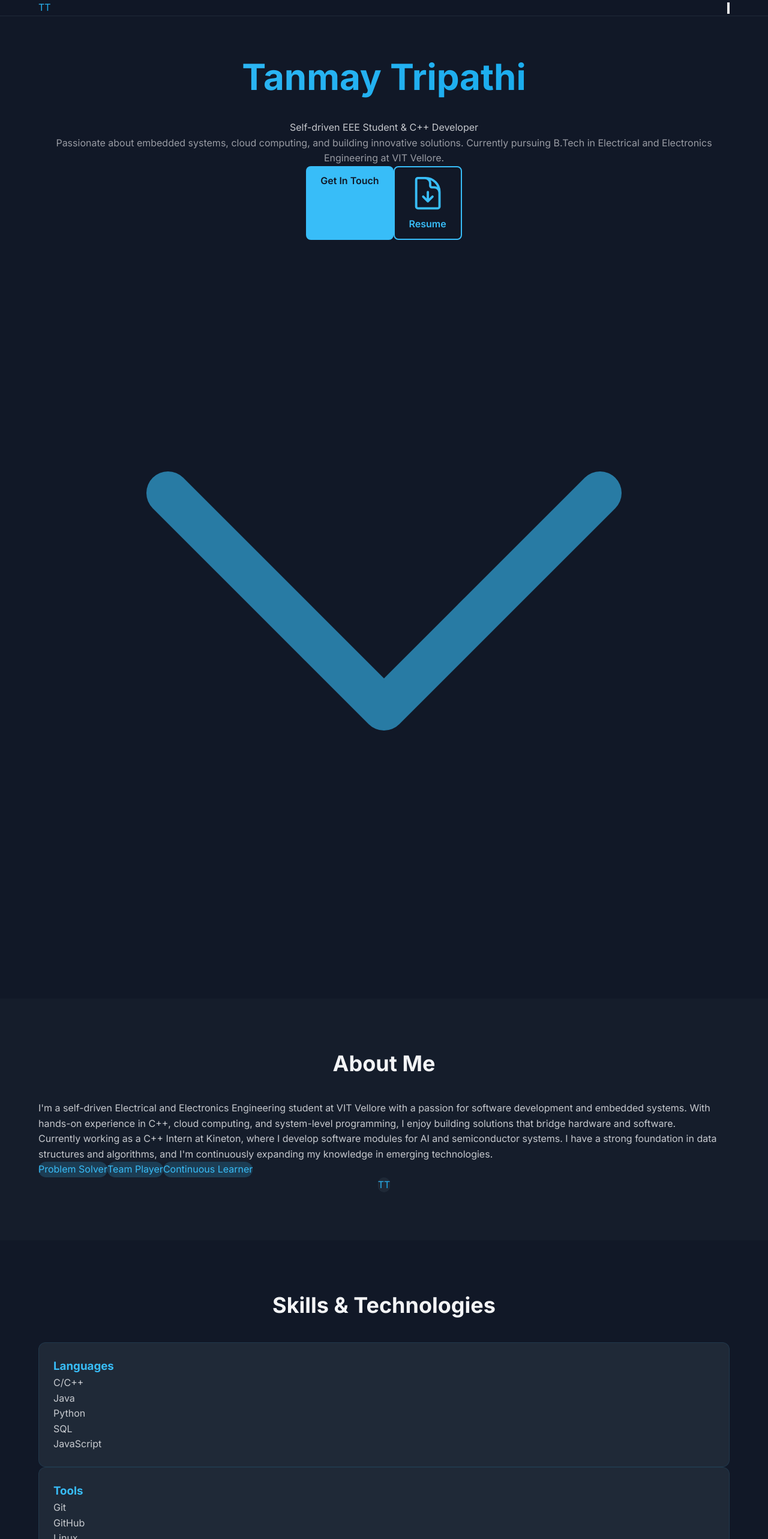
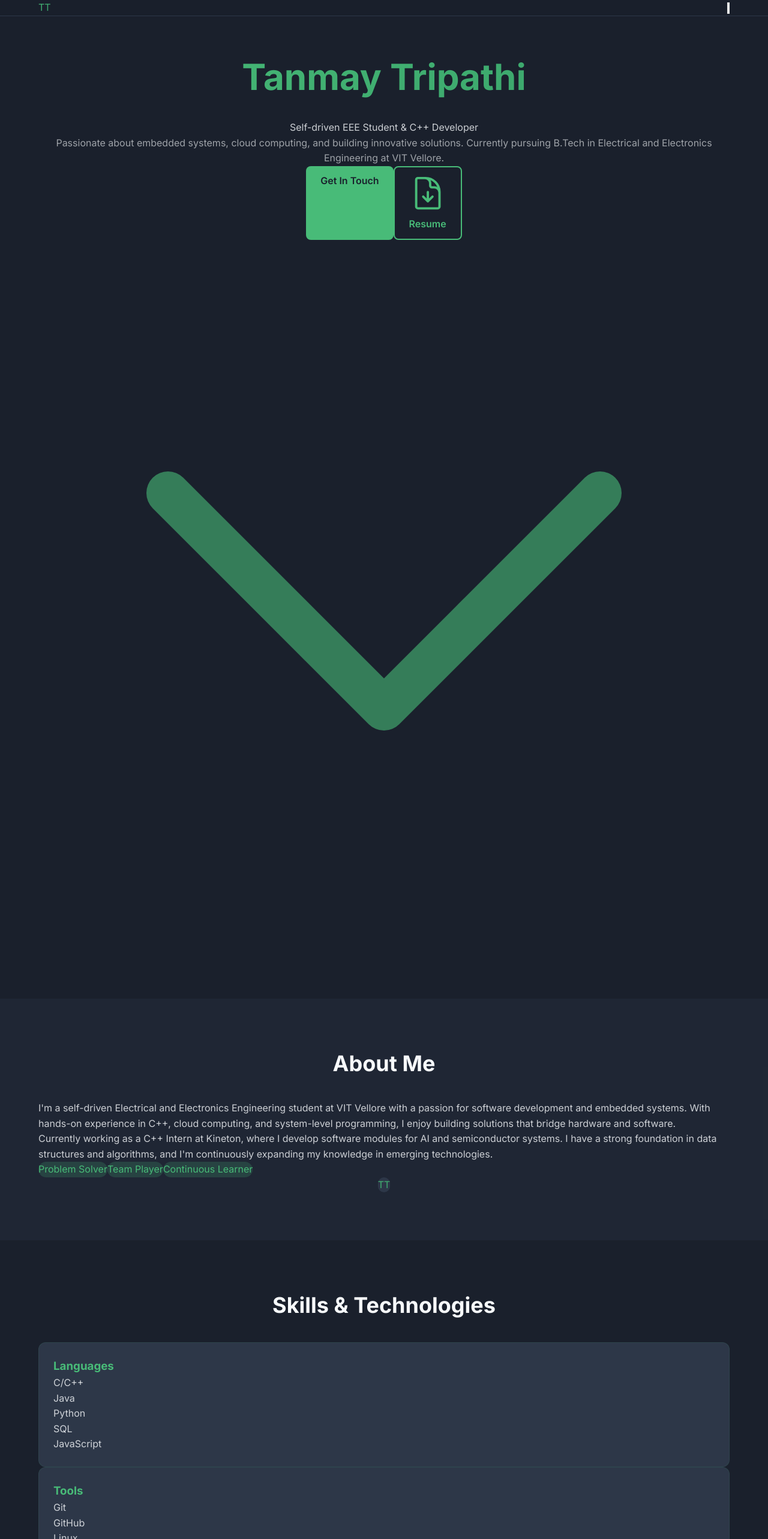
Before and after one commit to rhyode/portfolio, a Next.js app: page / in a window 1280 px wide. Shown: the top 2566 px of the page at 60% size. Built offline with nearby package versions, Linux system fonts and the light colour scheme.

Commit message:
Update to green slate color scheme for better accessibility and uniqueness

```diff
--- a/src/app/globals.css
+++ b/src/app/globals.css
@@ -13,7 +13,7 @@
 
     html {
         scroll-behavior: smooth;
-        background-color: #111827;
+        background-color: #1a202c;
     }
 
     body {
@@ -22,8 +22,8 @@
             system-ui,
             -apple-system,
             sans-serif;
-        background-color: #111827;
-        color: #f3f4f6;
+        background-color: #1a202c;
+        color: #f7fafc;
         line-height: 1.6;
         overflow-x: hidden;
     }
@@ -34,27 +34,27 @@
     }
 
     ::-webkit-scrollbar-track {
-        background: #111827;
+        background: #1a202c;
     }
 
     ::-webkit-scrollbar-thumb {
-        background: #1f2937;
+        background: #2d3748;
         border-radius: 4px;
     }
 
     ::-webkit-scrollbar-thumb:hover {
-        background: #38bdf8;
+        background: #48bb78;
     }
 
     /* Selection styling */
     ::selection {
-        background: #38bdf8;
-        color: #111827;
+        background: #48bb78;
+        color: #1a202c;
     }
 
     /* Focus styles for accessibility */
     *:focus {
-        outline: 2px solid #38bdf8;
+        outline: 2px solid #48bb78;
         outline-offset: 2px;
     }
 }
@@ -66,8 +66,8 @@
         border-radius: 0.5rem;
         transition: all 0.3s ease;
         transform: scale(1);
-        background-color: #38bdf8;
-        color: #111827;
+        background-color: #48bb78;
+        color: #1a202c;
         border: none;
         cursor: pointer;
         text-decoration: none;
@@ -75,7 +75,7 @@
     }
 
     .btn-primary:hover {
-        background-color: #0ea5e9;
+        background-color: #38a169;
         transform: scale(1.05);
     }
 
@@ -84,8 +84,8 @@
         padding: 0.75rem 1.5rem;
         border-radius: 0.5rem;
         transition: all 0.3s ease;
-        border: 2px solid #38bdf8;
-        color: #38bdf8;
+        border: 2px solid #48bb78;
+        color: #48bb78;
         background-color: transparent;
         cursor: pointer;
         text-decoration: none;
@@ -93,8 +93,8 @@
     }
 
     .btn-secondary:hover {
-        background-color: #38bdf8;
-        color: #111827;
+        background-color: #48bb78;
+        color: #1a202c;
     }
 
     .section-padding {
@@ -116,7 +116,7 @@
         font-size: 2.25rem;
         font-weight: 700;
         margin-bottom: 1.5rem;
-        background: linear-gradient(135deg, #38bdf8, #0ea5e9);
+        background: linear-gradient(135deg, #48bb78, #38a169);
         -webkit-background-clip: text;
         -webkit-text-fill-color: transparent;
         background-clip: text;
@@ -132,7 +132,7 @@
         font-size: 1.875rem;
         font-weight: 700;
         margin-bottom: 2rem;
-        color: #f3f4f6;
+        color: #f7fafc;
     }
 
     @media (min-width: 768px) {
@@ -145,27 +145,27 @@
         border-radius: 0.75rem;
         padding: 1.5rem;
         transition: all 0.3s ease;
-        background-color: #1f2937;
-        border: 1px solid rgba(56, 189, 248, 0.1);
+        background-color: #2d3748;
+        border: 1px solid rgba(72, 187, 120, 0.1);
     }
 
     .card:hover {
-        box-shadow: 0 10px 30px rgba(56, 189, 248, 0.2);
+        box-shadow: 0 10px 30px rgba(72, 187, 120, 0.2);
     }
 
     .nav-link {
         font-weight: 500;
         transition: color 0.3s ease;
-        color: #f3f4f6;
+        color: #f7fafc;
         text-decoration: none;
     }
 
     .nav-link:hover {
-        color: #38bdf8;
+        color: #48bb78;
     }
 
     .text-gradient {
-        background: linear-gradient(135deg, #38bdf8, #0ea5e9);
+        background: linear-gradient(135deg, #48bb78, #38a169);
         -webkit-background-clip: text;
         -webkit-text-fill-color: transparent;
         background-clip: text;
@@ -173,74 +173,74 @@
 
     .glass {
         backdrop-filter: blur(10px);
-        background: rgba(31, 41, 55, 0.3);
-        border: 1px solid rgba(56, 189, 248, 0.1);
+        background: rgba(45, 55, 72, 0.3);
+        border: 1px solid rgba(72, 187, 120, 0.1);
     }
 
     .glow-effect {
-        box-shadow: 0 0 20px rgba(56, 189, 248, 0.3);
+        box-shadow: 0 0 20px rgba(72, 187, 120, 0.3);
     }
 }
 
 @layer utilities {
     .bg-dark-bg {
-        background-color: #111827;
+        background-color: #1a202c;
     }
 
     .bg-dark-surface {
-        background-color: #1f2937;
+        background-color: #2d3748;
     }
 
     .bg-dark-surface\/30 {
-        background-color: rgba(31, 41, 55, 0.3);
+        background-color: rgba(45, 55, 72, 0.3);
     }
 
     .bg-dark-bg\/80 {
-        background-color: rgba(17, 24, 39, 0.8);
+        background-color: rgba(26, 32, 44, 0.8);
     }
 
     .bg-accent {
-        background-color: #38bdf8;
+        background-color: #48bb78;
     }
 
     .bg-accent-hover {
-        background-color: #0ea5e9;
+        background-color: #38a169;
     }
 
     .bg-dark-accent\/20 {
-        background-color: rgba(56, 189, 248, 0.2);
+        background-color: rgba(72, 187, 120, 0.2);
     }
 
     .text-dark-text {
-        color: #f3f4f6;
+        color: #f7fafc;
     }
 
     .text-dark-text\/80 {
-        color: rgba(243, 244, 246, 0.8);
+        color: rgba(247, 250, 252, 0.8);
     }
 
     .text-dark-text\/60 {
-        color: rgba(243, 244, 246, 0.6);
+        color: rgba(247, 250, 252, 0.6);
     }
 
     .text-dark-text\/40 {
-        color: rgba(243, 244, 246, 0.4);
+        color: rgba(247, 250, 252, 0.4);
     }
 
     .text-accent {
-        color: #38bdf8;
+        color: #48bb78;
     }
 
     .text-accent-hover {
-        color: #0ea5e9;
+        color: #38a169;
     }
 
     .border-dark-surface {
-        border-color: #1f2937;
+        border-color: #2d3748;
     }
 
     .border-accent {
-        border-color: #38bdf8;
+        border-color: #48bb78;
     }
 
     .animate-fade-in {
@@ -287,12 +287,12 @@
 
 @keyframes glow {
     from {
-        box-shadow: 0 0 5px #38bdf8;
+        box-shadow: 0 0 5px #48bb78;
     }
     to {
         box-shadow:
-            0 0 20px #38bdf8,
-            0 0 30px #38bdf8;
+            0 0 20px #48bb78,
+            0 0 30px #48bb78;
     }
 }
 
@@ -309,10 +309,10 @@
 @keyframes pulse-glow {
     0%,
     100% {
-        box-shadow: 0 0 5px rgba(56, 189, 248, 0.5);
+        box-shadow: 0 0 5px rgba(72, 187, 120, 0.5);
     }
     50% {
-        box-shadow: 0 0 20px rgba(56, 189, 248, 0.8);
+        box-shadow: 0 0 20px rgba(72, 187, 120, 0.8);
     }
 }
 
@@ -329,7 +329,7 @@
 
 /* Loading animation */
 .loading {
-    background: linear-gradient(90deg, #1f2937 25%, #111827 50%, #1f2937 75%);
+    background: linear-gradient(90deg, #2d3748 25%, #1a202c 50%, #2d3748 75%);
     background-size: 200% 100%;
     animation: loading 1.5s infinite;
 }
--- a/tailwind.config.js
+++ b/tailwind.config.js
@@ -9,44 +9,44 @@ module.exports = {
     extend: {
       colors: {
         // Custom dark theme colors
-        "dark-bg": "#111827",
-        "dark-surface": "#1F2937",
-        "dark-text": "#F3F4F6",
-        "dark-accent": "#38BDF8",
+        "dark-bg": "#1A202C",
+        "dark-surface": "#2D3748",
+        "dark-text": "#F7FAFC",
+        "dark-accent": "#48BB78",
 
         // Direct color definitions
         background: {
-          DEFAULT: "#111827",
-          secondary: "#1F2937",
+          DEFAULT: "#1A202C",
+          secondary: "#2D3748",
         },
         surface: {
-          DEFAULT: "#1F2937",
-          dark: "#111827",
+          DEFAULT: "#2D3748",
+          dark: "#1A202C",
         },
         text: {
-          DEFAULT: "#F3F4F6",
+          DEFAULT: "#F7FAFC",
           secondary: "#9CA3AF",
           muted: "#6B7280",
         },
         accent: {
-          DEFAULT: "#38BDF8",
-          hover: "#0EA5E9",
-          light: "#7DD3FC",
+          DEFAULT: "#48BB78",
+          hover: "#38A169",
+          light: "#68D391",
         },
       },
       backgroundColor: {
-        "dark-bg": "#111827",
-        "dark-surface": "#1F2937",
-        "dark-accent": "#38BDF8",
+        "dark-bg": "#1A202C",
+        "dark-surface": "#2D3748",
+        "dark-accent": "#48BB78",
       },
       textColor: {
-        "dark-text": "#F3F4F6",
-        "dark-accent": "#38BDF8",
-        "accent-hover": "#0EA5E9",
+        "dark-text": "#F7FAFC",
+        "dark-accent": "#48BB78",
+        "accent-hover": "#38A169",
       },
       borderColor: {
-        "dark-surface": "#1F2937",
-        "dark-accent": "#38BDF8",
+        "dark-surface": "#2D3748",
+        "dark-accent": "#48BB78",
       },
       fontFamily: {
         sans: ["Inter", "system-ui", "sans-serif"],
@@ -68,16 +68,16 @@ module.exports = {
           "100%": { transform: "translateY(0)", opacity: "1" },
         },
         glow: {
-          "0%": { boxShadow: "0 0 5px #38BDF8" },
-          "100%": { boxShadow: "0 0 20px #38BDF8, 0 0 30px #38BDF8" },
+          "0%": { boxShadow: "0 0 5px #48BB78" },
+          "100%": { boxShadow: "0 0 20px #48BB78, 0 0 30px #48BB78" },
         },
         float: {
           "0%, 100%": { transform: "translateY(0px)" },
           "50%": { transform: "translateY(-10px)" },
         },
         "pulse-glow": {
-          "0%, 100%": { boxShadow: "0 0 5px rgba(56, 189, 248, 0.5)" },
-          "50%": { boxShadow: "0 0 20px rgba(56, 189, 248, 0.8)" },
+          "0%, 100%": { boxShadow: "0 0 5px rgba(72, 187, 120, 0.5)" },
+          "50%": { boxShadow: "0 0 20px rgba(72, 187, 120, 0.8)" },
         },
       },
       backgroundImage: {
```
